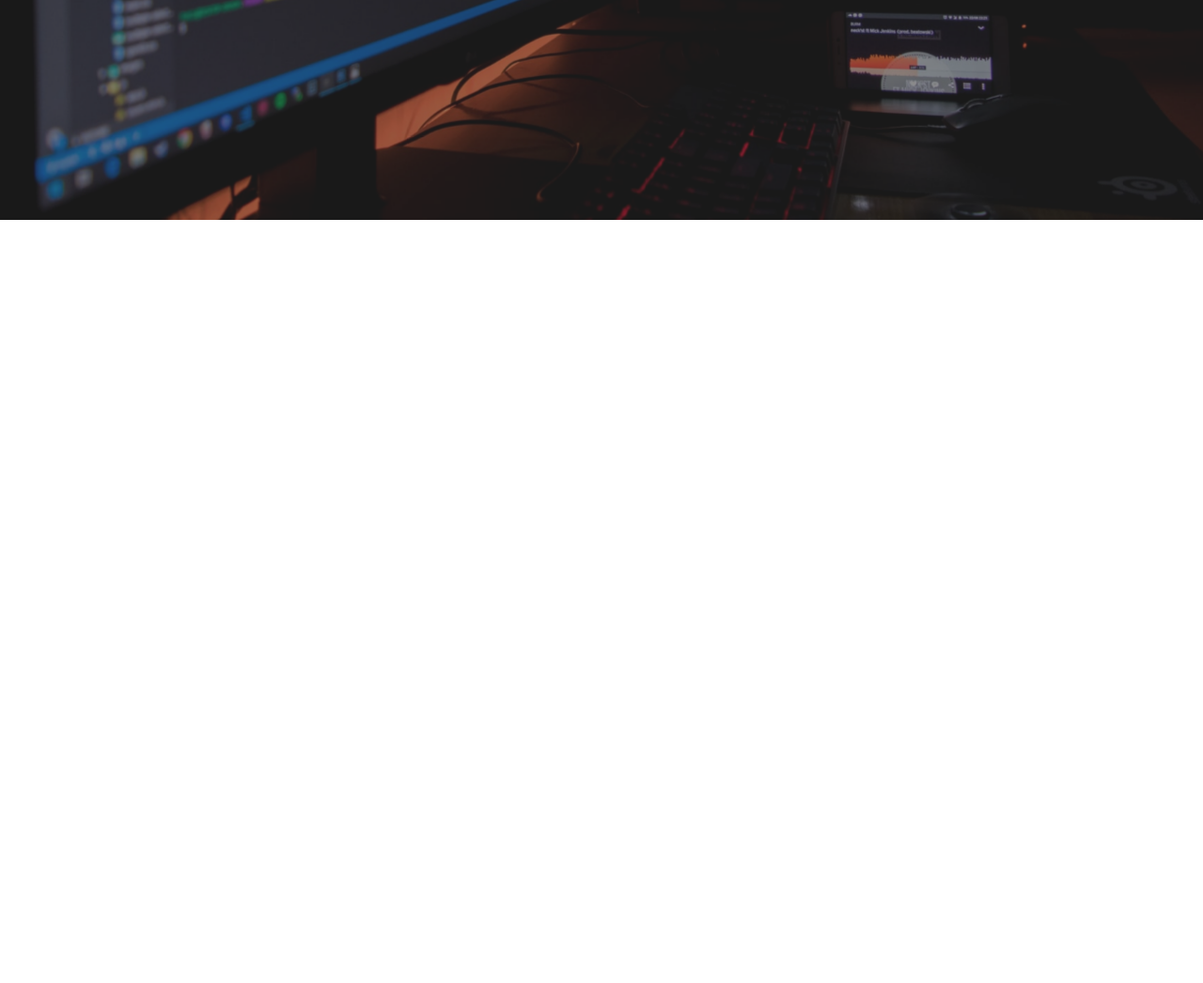
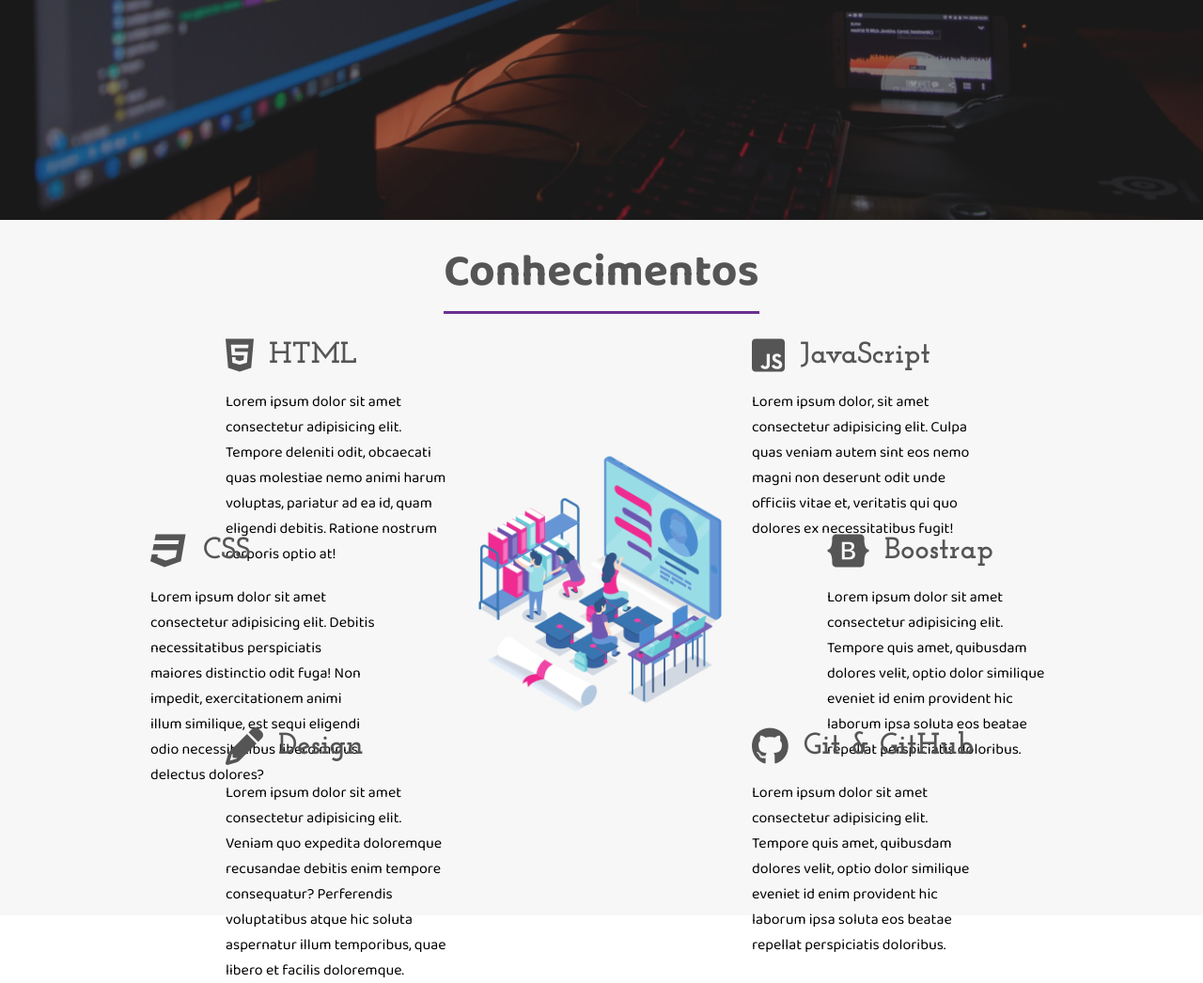
Before and after one commit to vkadaiski/portfolio, a plain HTML site: page index.html in a window 1280 px wide. Shown: the part 570-1616 px from the top of the page at 94% size. Before the commit the page ends 804 px from the top, so only its background shows below. Drawn offline with Linux system fonts and the light colour scheme.

Commit message:
:package:grid layout e conhecimentos

```diff
--- a/index.html
+++ b/index.html
@@ -35,7 +35,7 @@
                 </div>
 
             </header>
-            <div class="sidebar">
+            <aside class="sidebar">
                 <nav>
                     <ul class="menu">
                         <li class="menu-item"><a href="#" class="menu-link">Home</a></li>
@@ -50,7 +50,73 @@
                     <a href="#"><i class="fab fa-linkedin-in"></i></a>
                     <a href="#"><i class="fab fa-whatsapp"></i></a>
                 </div>
-            </div>
+            </aside>
+            <section class="sessao-conhecimentos">
+                <div class="sessao-header">
+                    <h1>Conhecimentos</h1>
+                </div>
+                <div class="conhecimentos">
+                    <div class="conhecimento">
+                        <div class="conhecimento-header">
+                            <i class="fab fa-html5"></i>
+                            <h3>HTML</h3>
+                        </div>
+                        <div class="conhecimento-text">
+                            <p>Lorem ipsum dolor sit amet consectetur adipisicing elit. Tempore deleniti odit, obcaecati quas molestiae nemo animi harum voluptas, pariatur ad ea id, quam eligendi debitis. Ratione nostrum corporis optio at!</p>
+                        </div>
+                    </div>
+                    <div class="conhecimento">
+                        <div class="conhecimento-header">
+                            <i class="fab fa-css3"></i>
+                            <h3>CSS</h3>
+                        </div>
+                        <div class="conhecimento-text">
+                            <p>Lorem ipsum dolor sit amet consectetur adipisicing elit. Debitis necessitatibus perspiciatis maiores distinctio odit fuga! Non impedit, exercitationem animi illum similique, est sequi eligendi odio necessitatibus libero minus delectus dolores?</p>
+                        </div>
+                    </div>
+                    <div class="conhecimento">
+                        <div class="conhecimento-header">
+                            <i class="fas fa-pencil-alt"></i>
+                            <h3>Design</h3>
+                        </div>
+                        <div class="conhecimento-text">
+                            <p>Lorem ipsum dolor sit amet consectetur adipisicing elit. Veniam quo expedita doloremque recusandae debitis enim tempore consequatur? Perferendis voluptatibus atque hic soluta aspernatur illum temporibus, quae libero et facilis doloremque.</p>
+                        </div>
+                    </div>
+                    <div class="conhecimento">
+                        <div class="conhecimento-header">
+                            <i class="fa-brands fa-js-square"></i>
+                            <h3>JavaScript</h3>
+                        </div>
+                        <div class="conhecimento-text">
+                            <p>Lorem ipsum dolor, sit amet consectetur adipisicing elit. Culpa quas veniam autem sint eos nemo magni non deserunt odit unde officiis vitae et, veritatis qui quo dolores ex necessitatibus fugit!</p>
+                        </div>
+                    </div>
+                    <div class="conhecimento">
+                        <div class="conhecimento-header">
+                            <i class="fab fa-bootstrap"></i>
+                            <h3>Boostrap</h3>
+                        </div>
+                        <div class="conhecimento-text">
+                            <p>Lorem ipsum dolor sit amet consectetur adipisicing elit. Tempore quis amet, quibusdam dolores velit, optio dolor similique eveniet id enim provident hic laborum ipsa soluta eos beatae repellat perspiciatis doloribus.</p>
+                        </div>
+                    </div>
+                    <div class="conhecimento">
+                        <div class="conhecimento-header">
+                            <i class="fab fa-github"></i>
+                            <h3>Git & GitHub</h3>
+                        </div>
+                        <div class="conhecimento-text">
+                            <p>Lorem ipsum dolor sit amet consectetur adipisicing elit. Tempore quis amet, quibusdam dolores velit, optio dolor similique eveniet id enim provident hic laborum ipsa soluta eos beatae repellat perspiciatis doloribus.</p>
+                        </div>
+                    </div>
+                    <div class="conhecimento-img-wrapper">
+                        <img src="imagens/conhecimentos.png" alt="imagem conhecimento">
+                    </div>
+
+
+                </div>
+            </section>
         </div>
 
     </body>
--- a/style.css
+++ b/style.css
@@ -267,3 +267,103 @@ head{
     color: #6a3093;
 
 }
+
+.conhecimentos{
+    display: grid;
+    grid-template-columns: repeat(16, 1fr);
+    grid-template-rows: repeat(6, 6rem);
+    row-gap: 0.5rem;
+
+}
+
+.conhecimento:nth-child(1){
+
+    grid-column: 4 /7 ;
+    grid-row: 1/3 ;
+
+}
+.conhecimento:nth-child(2){
+
+    grid-column: 3/6;
+    grid-row: 3/5 ;
+
+}
+.conhecimento:nth-child(3){
+
+    grid-column: 4/7;
+    grid-row: 5/-1 ;
+
+}
+.conhecimento:nth-child(4){
+
+    grid-column: 11/14;
+    grid-row: 1/3 ;
+
+}
+.conhecimento:nth-child(5){
+
+    grid-column: 12/15;
+    grid-row: 3/5 ;
+
+}
+.conhecimento:nth-child(6){
+
+    grid-column: 11/14;
+    grid-row: 5/-1 ;
+
+}
+
+.sessao-conhecimentos{
+    background: rgb(247, 247, 247);
+}
+
+.sessao-header{
+    display: flex;
+    align-items: center;
+    justify-content: center;
+
+
+}
+
+.sessao-header h1{
+
+    margin-top: 1rem;
+    font-family: var(--font-primary),serif;
+    font-size: 3rem;
+    color: #555;
+    border-bottom: solid 3px #6a3093;
+    margin-bottom: 1.5rem;
+
+}
+
+.conhecimento-header{
+    display: flex;
+    align-items: center;
+    color: #555;
+}
+
+.conhecimento-header i{
+
+    font-size: 2.5rem;
+}
+
+.conhecimento-header h3{
+    font-family: var(--font-secundary);
+    font-size: 2rem;
+    padding-left: 1rem;
+
+}
+.conhecimento-text{
+    font-family: var(--font-primary);
+    margin-top: 1rem;
+}
+
+.conhecimento-img-wrapper{
+    grid-column: 7/11;
+    grid-row: 2/6;
+    width: 100%;
+}
+.conhecimento-img-wrapper img{
+    object-fit: cover;
+    width: 100%;
+}
```
Also changed, not shown: imagens/conhecimentos.png (added).
